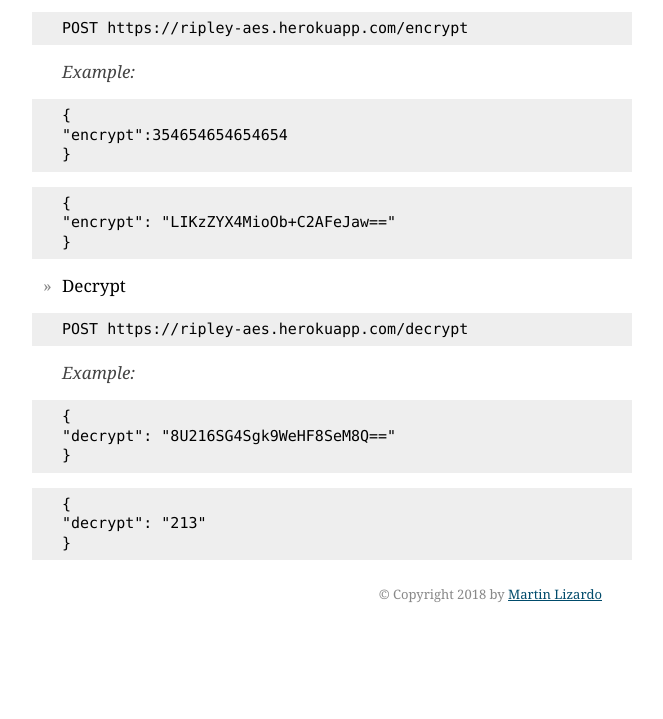
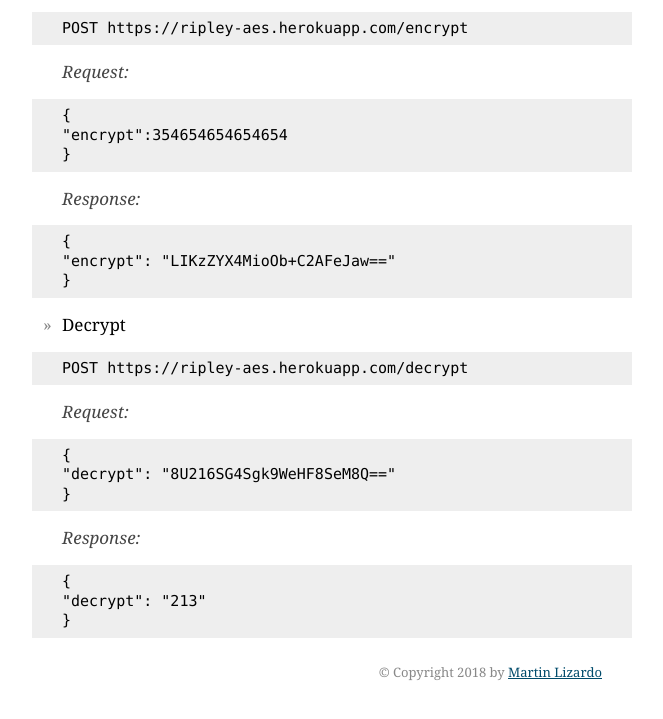
Before and after one commit to martslizardo/aes128, a website: page static/index.html in a window 1280 px wide. Shown: the part 197-916 px from the top of the page, without its empty margins (308-971 px from the left). Before the commit the page ends 840 px from the top, so only its background shows below. Drawn offline with nearby package versions, Linux system fonts and the light colour scheme.

```diff
--- a/static/index.html
+++ b/static/index.html
@@ -21,17 +21,15 @@
       <ul>
           <li>Encrypt </li>
           <pre>POST https://ripley-aes.herokuapp.com/encrypt</pre>
-          <blockquote>
-              Example:
-          </blockquote>
+          <blockquote>Request:</blockquote>
           <pre>{<br>"encrypt":354654654654654</br>}</pre>
+          <blockquote>Response:</blockquote>
           <pre>{<br>"encrypt": "LIKzZYX4MioOb+C2AFeJaw=="</br>}</pre>
           <li>Decrypt</li>
           <pre>POST https://ripley-aes.herokuapp.com/decrypt</pre>
-          <blockquote>
-              Example:
-          </blockquote>
+          <blockquote>Request:</blockquote>
           <pre>{<br>"decrypt": "8U216SG4Sgk9WeHF8SeM8Q==" <br>}</pre>
+          <blockquote>Response:</blockquote>
           <pre>{<br>"decrypt": "213"<br>}</pre>
       </ul>
       <p class=footer>
```
